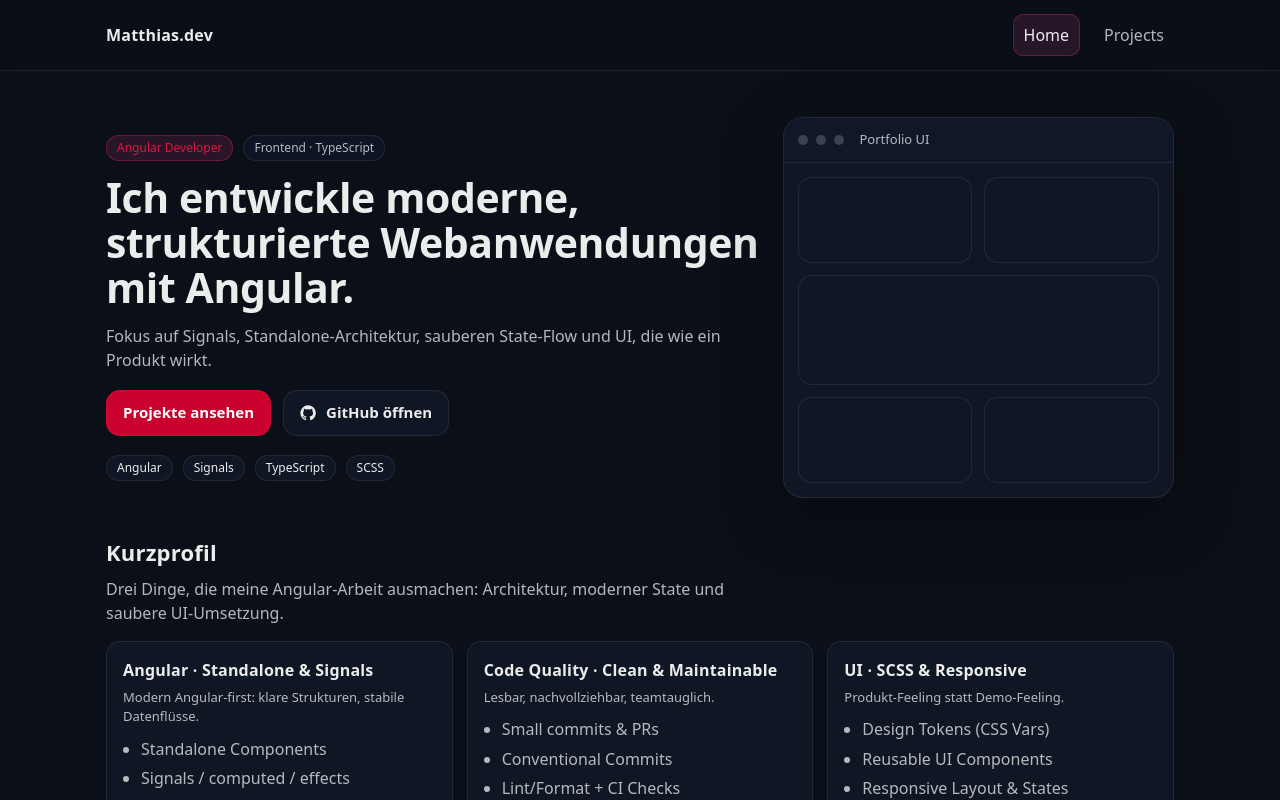
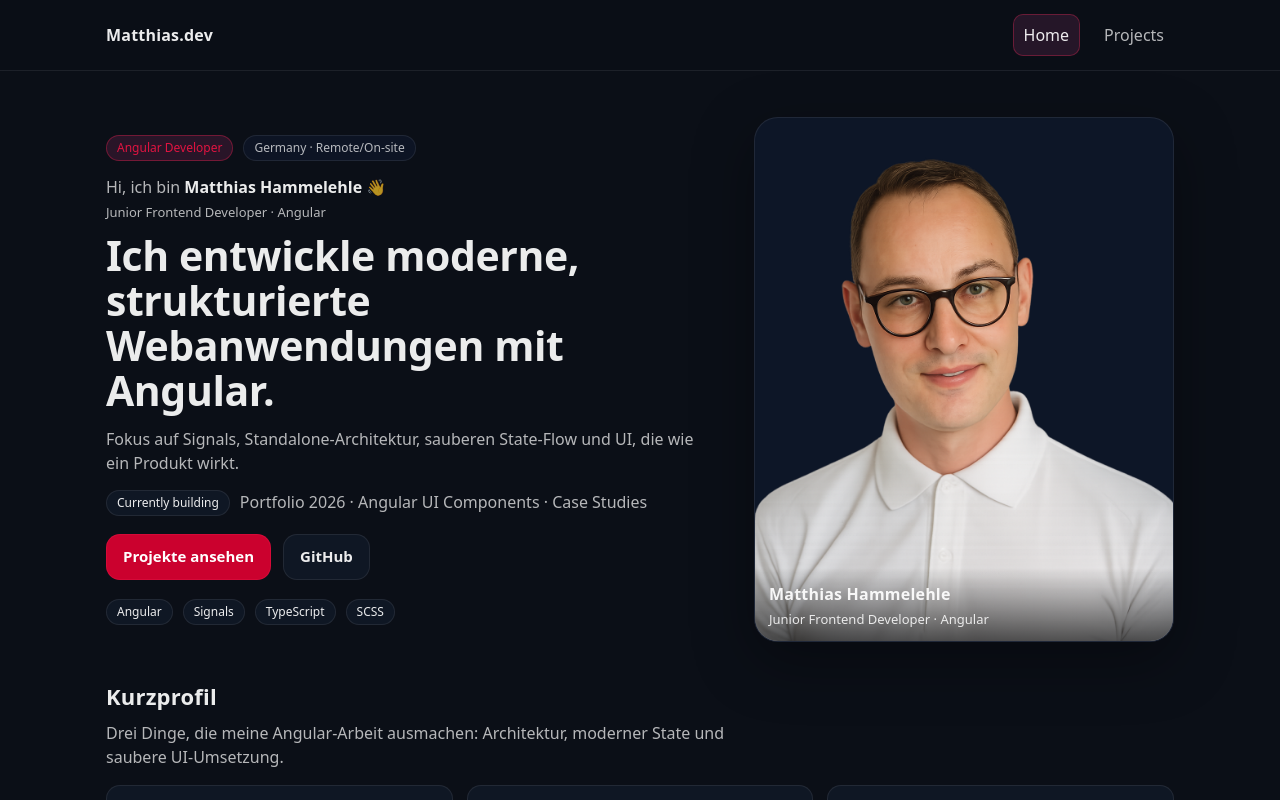
Before and after one commit to Matthias146/portfolio_2026, an Angular app: page / in a window 1280 px wide. Shown: the top 800 px of the page. Built offline with nearby package versions, Linux system fonts and the light colour scheme.

Commit message:
refactor(hero): simplify markup and organize styles

```diff
--- a/angular.json
+++ b/angular.json
@@ -28,7 +28,8 @@
             "assets": [
               {
                 "glob": "**/*",
-                "input": "public"
+                "input": "src/assets",
+                "output": "/assets"
               }
             ],
             "styles": ["src/styles.scss"]
--- a/src/app/features/home/sections/hero/hero.html
+++ b/src/app/features/home/sections/hero/hero.html
@@ -3,11 +3,23 @@
     <div class="hero-left">
       <div class="hero-top">
         <ui-badge variant="accent">Angular Developer</ui-badge>
-        <ui-badge>Frontend · TypeScript</ui-badge>
+        <ui-badge>Germany · Remote/On-site</ui-badge>
+      </div>
+
+      <div class="hero-intro">
+        <p class="hero-kicker">
+          Hi, ich bin <span class="hero-name">{{ name() }}</span> 👋
+        </p>
+        <p class="hero-role">{{ role() }}</p>
       </div>
 
       <h1 class="hero-title">{{ headline() }}</h1>
       <p class="hero-subtitle">{{ subline() }}</p>
+
+      <div class="hero-now">
+        <ui-badge variant="soft">Currently building</ui-badge>
+        <span class="hero-now-text">{{ currentFocus() }}</span>
+      </div>
 
       <div class="hero-ctas">
         <ui-button [href]="primaryCtaLink()" variant="primary" size="lg">
@@ -15,8 +27,7 @@
         </ui-button>
 
         <ui-button [href]="secondaryCtaHref()" target="_blank" variant="ghost" size="lg">
-          <ui-icon name="github" />
-          {{ secondaryCtaLabel() }}
+          GitHub
         </ui-button>
       </div>
 
@@ -28,22 +39,16 @@
     </div>
 
     <div class="hero-right" aria-hidden="true">
-      <div class="mock">
-        <div class="mock-head">
-          <span class="dot"></span><span class="dot"></span><span class="dot"></span>
-          <span class="mock-title">Portfolio UI</span>
-        </div>
+      <div class="portrait-card">
+        @if (avatarUrl()) {
+          <img class="portrait-img" [src]="avatarUrl()" [alt]="name() + ' portrait'" />
+        } @else {
+          <div class="portrait-fallback">{{ initials() }}</div>
+        }
 
-        <div class="mock-body">
-          <div class="mock-row">
-            <div class="mock-card"></div>
-            <div class="mock-card"></div>
-          </div>
-          <div class="mock-wide"></div>
-          <div class="mock-row">
-            <div class="mock-card"></div>
-            <div class="mock-card"></div>
-          </div>
+        <div class="portrait-overlay">
+          <div class="portrait-title">{{ name() }}</div>
+          <div class="portrait-sub">{{ role() }}</div>
         </div>
       </div>
     </div>
--- a/src/app/features/home/sections/hero/hero.scss
+++ b/src/app/features/home/sections/hero/hero.scss
@@ -4,7 +4,7 @@
 
 .hero-grid {
   display: grid;
-  grid-template-columns: 1.25fr 0.75fr;
+  grid-template-columns: 1.15fr 0.85fr;
   gap: 24px;
   align-items: center;
 }
@@ -14,6 +14,26 @@
   flex-wrap: wrap;
   gap: 10px;
   margin-bottom: 14px;
+}
+
+.hero-intro {
+  margin: 10px 0 10px;
+}
+
+.hero-kicker {
+  margin: 0;
+  color: var(--muted);
+}
+
+.hero-name {
+  color: var(--text);
+  font-weight: 850;
+}
+
+.hero-role {
+  margin: 4px 0 0;
+  color: var(--muted);
+  font-size: 13px;
 }
 
 .hero-title {
@@ -27,6 +47,18 @@
   margin: 14px 0 0;
   color: var(--muted);
   max-width: 70ch;
+}
+
+.hero-now {
+  margin-top: 14px;
+  display: flex;
+  align-items: center;
+  gap: 10px;
+  color: var(--muted);
+}
+
+.hero-now-text {
+  line-height: 1.35;
 }
 
 .hero-ctas {
@@ -48,59 +80,64 @@
   justify-content: flex-end;
 }
 
-.mock {
+.portrait-card {
+  position: relative;
   width: min(420px, 100%);
-  border-radius: calc(var(--radius) + 6px);
+  aspect-ratio: 4 / 5;
+  border-radius: calc(var(--radius) + 10px);
   border: 1px solid var(--border);
-  background: color-mix(in srgb, var(--surface) 92%, transparent);
   overflow: hidden;
+  background: color-mix(in srgb, var(--surface-2) 92%, transparent);
   box-shadow: 0 18px 60px rgba(0, 0, 0, 0.35);
 }
 
-.mock-head {
-  display: flex;
-  align-items: center;
-  gap: 8px;
-  padding: 12px 14px;
-  border-bottom: 1px solid var(--border);
-  background: color-mix(in srgb, var(--surface-2) 80%, transparent);
+.portrait-img {
+  width: 100%;
+  height: 100%;
+  object-fit: cover;
+  object-position: top center;
+  display: block;
 }
 
-.dot {
-  width: 10px;
-  height: 10px;
-  border-radius: 999px;
-  background: rgba(255, 255, 255, 0.18);
+.portrait-fallback {
+  width: 100%;
+  height: 100%;
+  display: grid;
+  place-items: center;
+  font-weight: 900;
+  font-size: 54px;
+  letter-spacing: 1px;
+  color: var(--text);
+  background:
+    radial-gradient(
+      900px 380px at 20% 10%,
+      color-mix(in srgb, var(--accent) 26%, transparent),
+      transparent 60%
+    ),
+    radial-gradient(
+      700px 300px at 80% 10%,
+      color-mix(in srgb, var(--accent-2) 20%, transparent),
+      transparent 55%
+    ),
+    color-mix(in srgb, var(--surface-2) 92%, transparent);
 }
 
-.mock-title {
-  margin-left: 8px;
-  color: var(--muted);
-  font-size: 13px;
+.portrait-overlay {
+  position: absolute;
+  inset: auto 0 0 0;
+  padding: 14px 14px 12px;
+  background: linear-gradient(to top, rgba(0, 0, 0, 0.65), rgba(0, 0, 0, 0));
 }
 
-.mock-body {
-  padding: 14px;
-  display: grid;
-  gap: 12px;
+.portrait-title {
+  font-weight: 900;
+  letter-spacing: 0.2px;
 }
 
-.mock-row {
-  display: grid;
-  grid-template-columns: 1fr 1fr;
-  gap: 12px;
-}
-
-.mock-card,
-.mock-wide {
-  border-radius: 14px;
-  border: 1px solid var(--border);
-  background: color-mix(in srgb, var(--surface-2) 75%, transparent);
-  min-height: 86px;
-}
-
-.mock-wide {
-  min-height: 110px;
+.portrait-sub {
+  margin-top: 4px;
+  color: rgba(255, 255, 255, 0.85);
+  font-size: 13px;
 }
 
 @media (max-width: 900px) {
@@ -111,4 +148,8 @@
   .hero-right {
     justify-content: flex-start;
   }
+
+  .portrait-card {
+    width: min(520px, 100%);
+  }
 }
--- a/src/app/features/home/sections/hero/hero.ts
+++ b/src/app/features/home/sections/hero/hero.ts
@@ -1,11 +1,10 @@
 import { Component, computed, input } from '@angular/core';
 import { Badge } from '../../../../shared/ui/badge/badge';
 import { Button } from '../../../../shared/ui/button/button';
-import { Icon } from '../../../../shared/ui/icon/icon';
 
 @Component({
   selector: 'app-hero',
-  imports: [Badge, Button, Icon],
+  imports: [Badge, Button],
   templateUrl: './hero.html',
   styleUrl: './hero.scss',
 })
@@ -16,6 +15,10 @@ export class Hero {
     'Fokus auf Signals, Standalone-Architektur, sauberen State-Flow und UI, die wie ein Produkt wirkt.',
   );
 
+  avatarUrl = input<string>('/assets/images/profile/avatar.png');
+  initials = input<string>('MH');
+  role = input<string>('Junior Frontend Developer · Angular');
+
   primaryCtaLabel = input<string>('Projekte ansehen');
   primaryCtaLink = input<string>('/projects');
 
@@ -25,4 +28,6 @@ export class Hero {
   pills = input<string[]>(['Angular', 'Signals', 'TypeScript', 'SCSS']);
 
   displayPills = computed(() => this.pills().slice(0, 4));
+
+  currentFocus = input<string>('Portfolio 2026 · Angular UI Components · Case Studies');
 }
```
Also changed, not shown: src/assets/images/profile/avatar.png (added).
